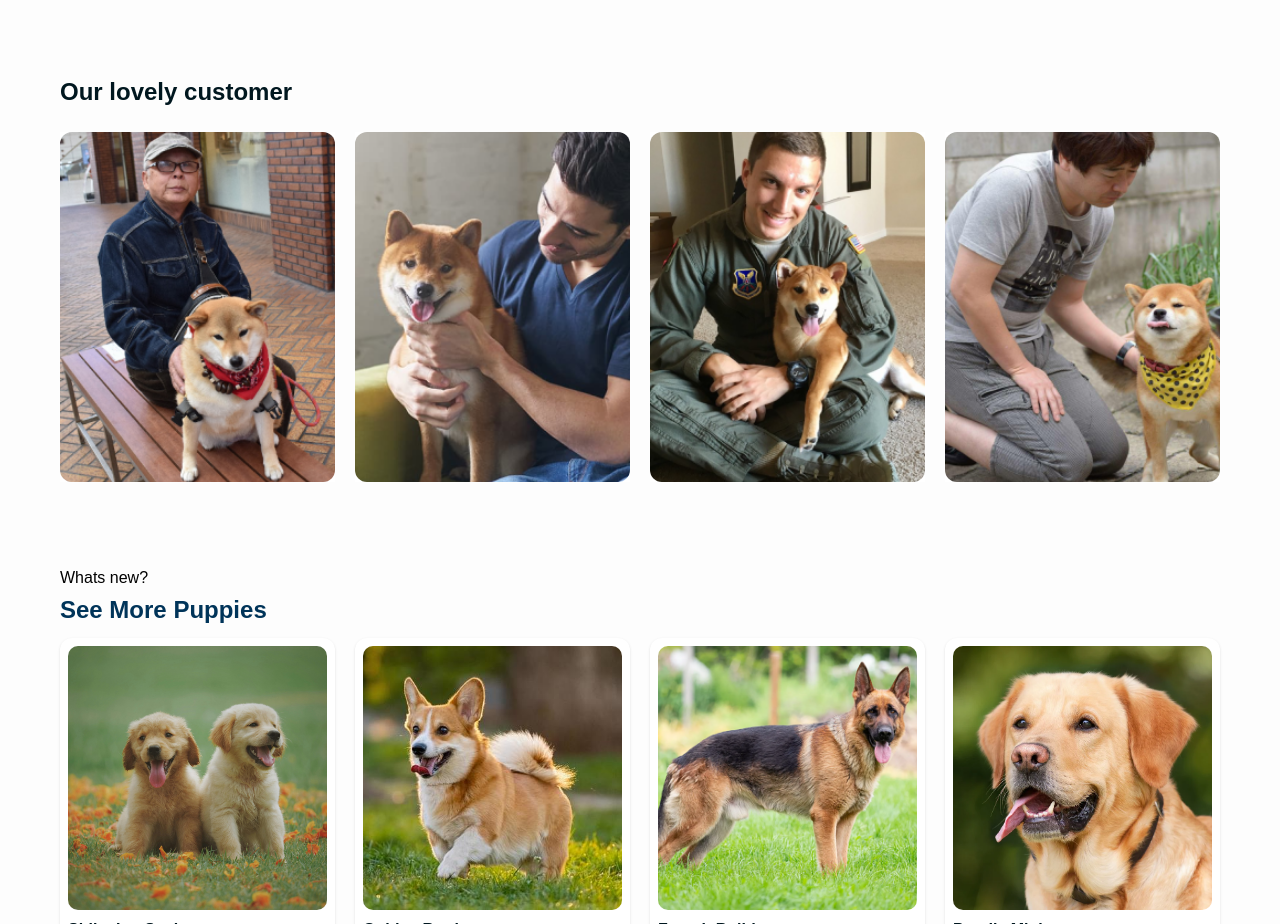
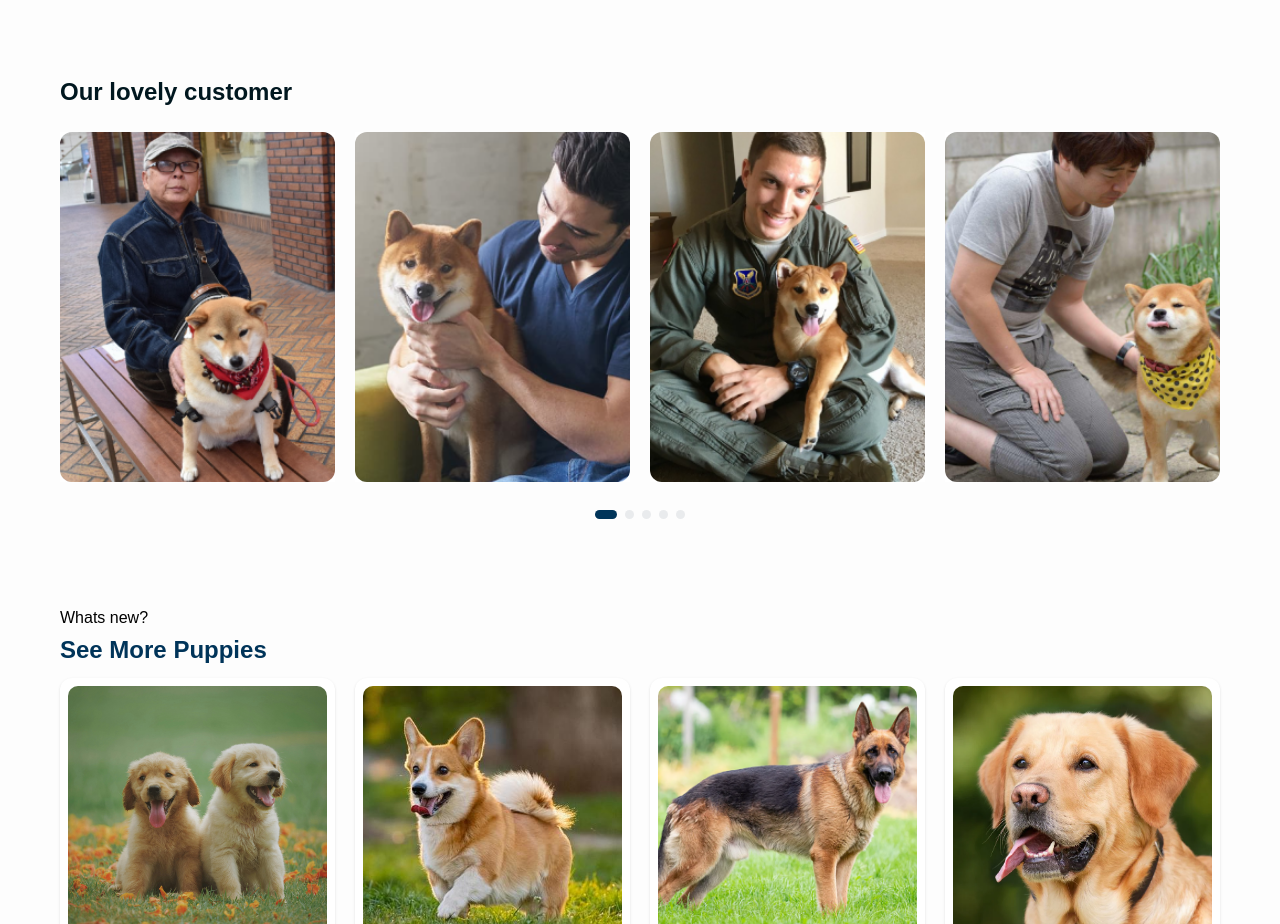
Before and after one commit to giojano1/unilab-practice-2, a React (Vite) app: page /dog/1 in a window 1280 px wide. Shown: the part 835-1759 px from the top of the page. Built offline with nearby package versions, Linux system fonts and the light colour scheme.

Commit message:
feature/swiper-buttons

```diff
--- a/src/components/Dogdetail/Customers.jsx
+++ b/src/components/Dogdetail/Customers.jsx
@@ -1,6 +1,8 @@
 import React from "react";
 import { Swiper, SwiperSlide } from "swiper/react";
 import { customers } from "../../constans";
+import { Pagination } from "swiper/modules";
+
 import "swiper/css";
 import "swiper/css/pagination";
 
@@ -18,6 +20,7 @@ const Customers = () => {
           pagination={{
             clickable: true,
           }}
+          modules={[Pagination]}
           speed={1000}
           breakpoints={{
             450: {
@@ -34,7 +37,7 @@ const Customers = () => {
               loop: false,
             },
           }}
-          className="mySwiper"
+          className="mySwiper pb-10"
         >
           {customers.map((box) => (
             <SwiperSlide
--- a/src/components/Home/InfoSlider.jsx
+++ b/src/components/Home/InfoSlider.jsx
@@ -1,10 +1,12 @@
-import React from "react";
+import React, { useRef } from "react";
 import { Swiper, SwiperSlide } from "swiper/react";
 import { arrowDownIcon } from "../../assets";
 import { usefulInfo } from "../../constans/index";
 import "swiper/css";
 
 const InfoSlider = () => {
+  const swiperRef = useRef(null);
+
   return (
     <div>
       <div
@@ -20,14 +22,20 @@ const InfoSlider = () => {
           </h2>
         </div>
         <div className="flex items-center gap-5 max-650:hidden">
-          <button className="bg-transparent border border-primary !text-primary flex items-center h-11 px-7  text-medium-16 rounded-[57px] gap-2">
+          <button
+            onClick={() => swiperRef.current?.slidePrev()}
+            className="bg-transparent border border-primary !text-primary flex items-center h-11 px-7  text-medium-16 rounded-[57px] gap-2"
+          >
             <img
               src={arrowDownIcon}
               alt="arrow down"
               className="transform rotate-90"
             />
           </button>
-          <button className="bg-transparent border border-primary !text-primary flex items-center h-11 px-7  text-medium-16 rounded-[57px] gap-2">
+          <button
+            onClick={() => swiperRef.current?.slideNext()}
+            className="bg-transparent border border-primary !text-primary flex items-center h-11 px-7  text-medium-16 rounded-[57px] gap-2"
+          >
             <img
               src={arrowDownIcon}
               alt="arrow down"
@@ -38,6 +46,9 @@ const InfoSlider = () => {
       </div>
       <div className="my-5 max-650:my-1">
         <Swiper
+          onSwiper={(swiper) => {
+            swiperRef.current = swiper;
+          }}
           slidesPerView={1}
           spaceBetween={40}
           loop={true}
--- a/src/index.css
+++ b/src/index.css
@@ -23,3 +23,11 @@
   overflow: hidden;
   text-overflow: ellipsis;
 }
+
+.swiper-pagination-bullet {
+  @apply w-[9px] h-[9px] bg-gray-400;
+}
+
+.swiper-pagination-bullet-active {
+  @apply w-[22px] bg-primary rounded-[7.5px];
+}
```
